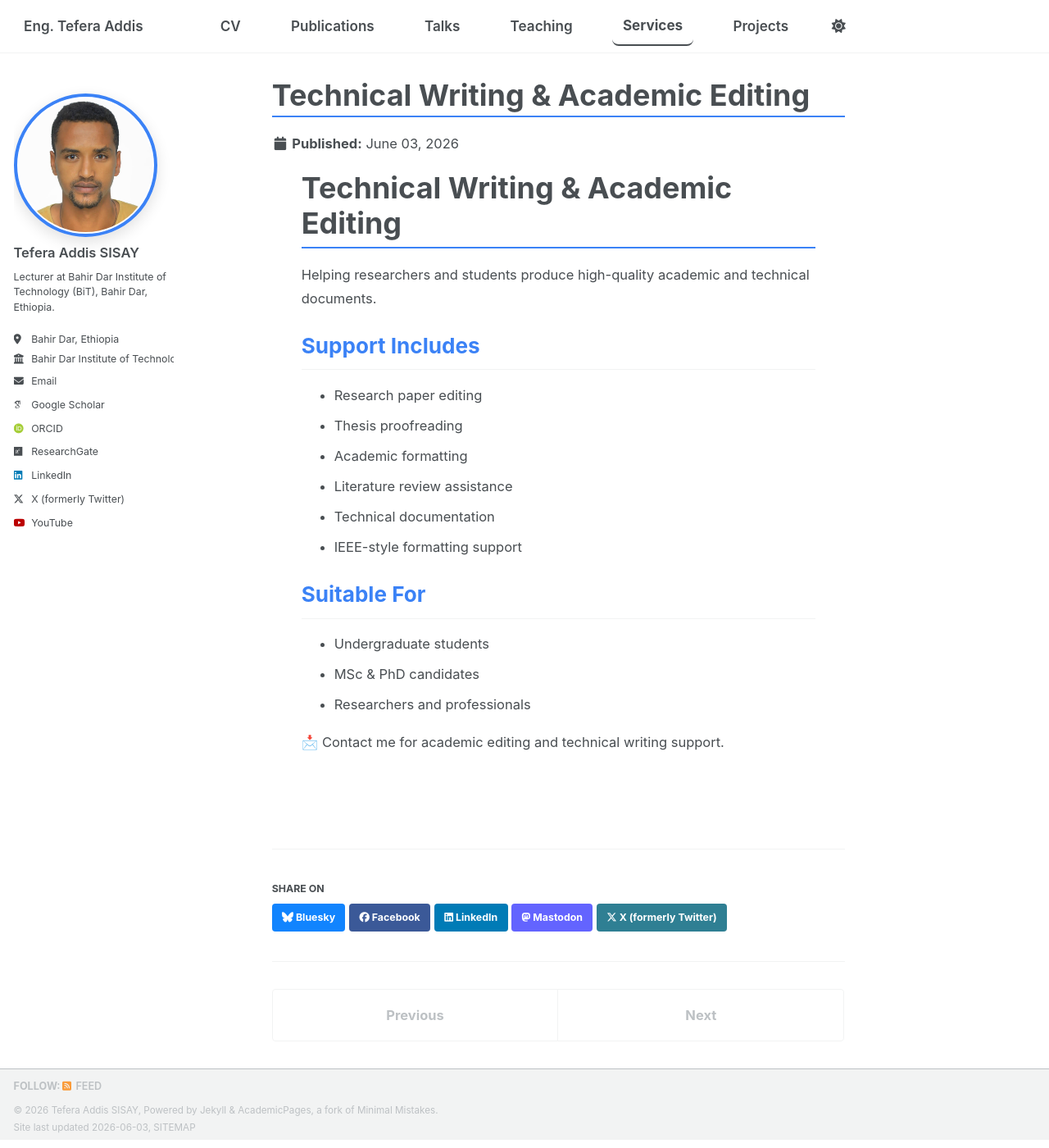
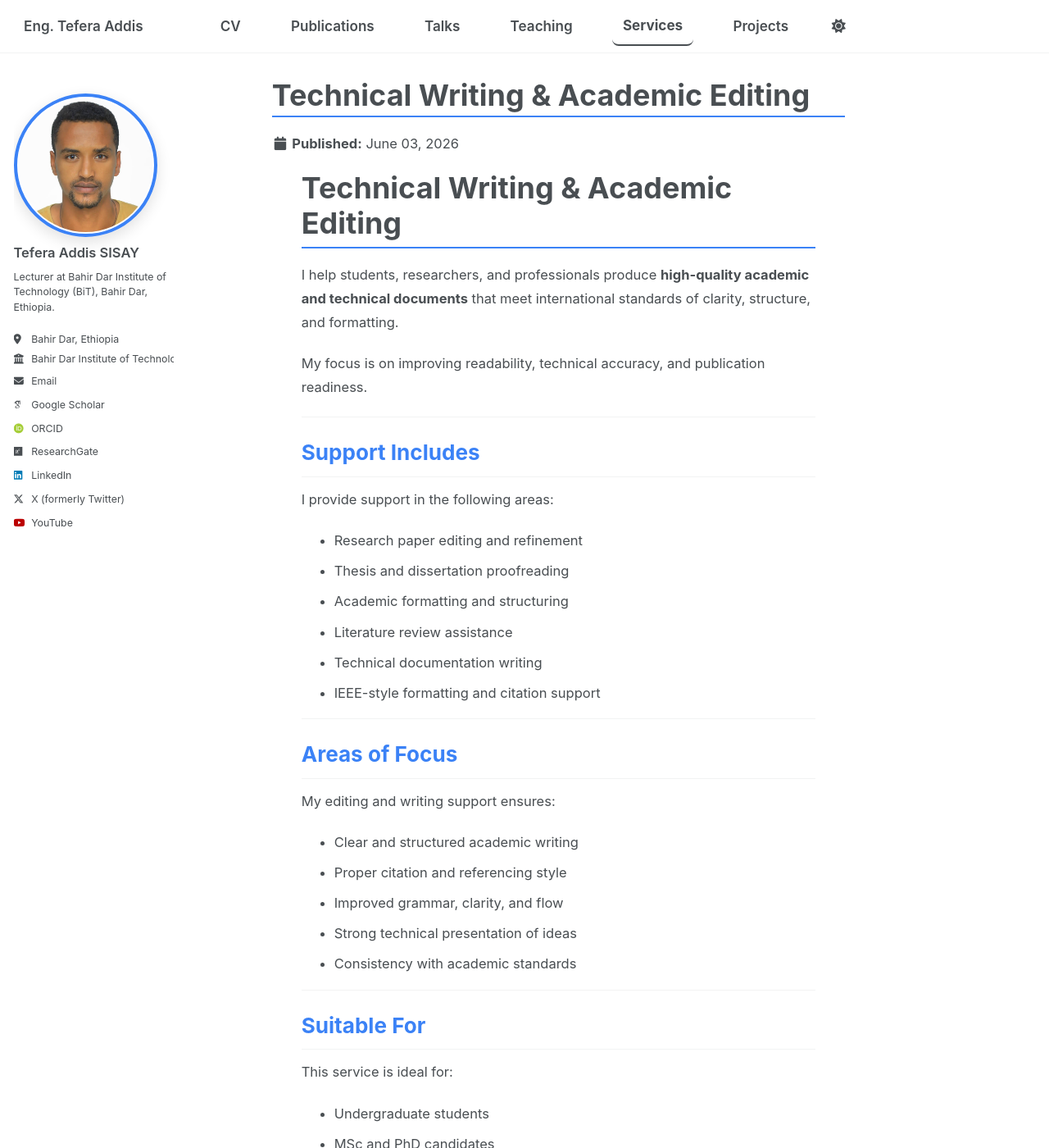
Before and after one commit to tefera-addis-sisay/tefera-addis-sisay.github.io, a Jekyll site: the page built from _services/technical-writing.md, in a window 1280 px wide and 1400 px high. Shown: the whole window at 82% size. Built offline with Jekyll 4.4.1, drawn with Linux system fonts in a browser that asks for light colours; some web fonts are replaced; a script bundle is joined from its source files by our own code; library files that are not in the unit come from our copies; some of the changed text lies outside the part shown.

Commit message:
Update technical-writing.md

```diff
--- a/_services/technical-writing.md
+++ b/_services/technical-writing.md
@@ -4,23 +4,63 @@ collection: services
 permalink: /services/technical-writing/
 layout: single
 author_profile: true
+excerpt: "Professional support for research writing, thesis editing, academic formatting, and technical documentation."
 ---
 
 # Technical Writing & Academic Editing
 
-Helping researchers and students produce high-quality academic and technical documents.
+I help students, researchers, and professionals produce **high-quality academic and technical documents** that meet international standards of clarity, structure, and formatting.
+
+My focus is on improving readability, technical accuracy, and publication readiness.
+
+---
 
 ## Support Includes
-- Research paper editing
-- Thesis proofreading
-- Academic formatting
+
+I provide support in the following areas:
+
+- Research paper editing and refinement
+- Thesis and dissertation proofreading
+- Academic formatting and structuring
 - Literature review assistance
-- Technical documentation
-- IEEE-style formatting support
+- Technical documentation writing
+- IEEE-style formatting and citation support
+
+---
+
+## Areas of Focus
+
+My editing and writing support ensures:
+
+- Clear and structured academic writing
+- Proper citation and referencing style
+- Improved grammar, clarity, and flow
+- Strong technical presentation of ideas
+- Consistency with academic standards
+
+---
 
 ## Suitable For
+
+This service is ideal for:
+
 - Undergraduate students
-- MSc & PhD candidates
-- Researchers and professionals
+- MSc and PhD candidates
+- Academic researchers
+- Industry professionals preparing technical reports
 
-📩 Contact me for academic editing and technical writing support.
+---
+
+## Collaboration
+
+I am available for:
+
+- Academic writing support
+- Research paper polishing
+- Thesis and dissertation editing
+- Technical document review
+- Publication preparation assistance
+
+---
+
+📩 Feel free to contact me for academic editing, proofreading, or technical writing support.
```
